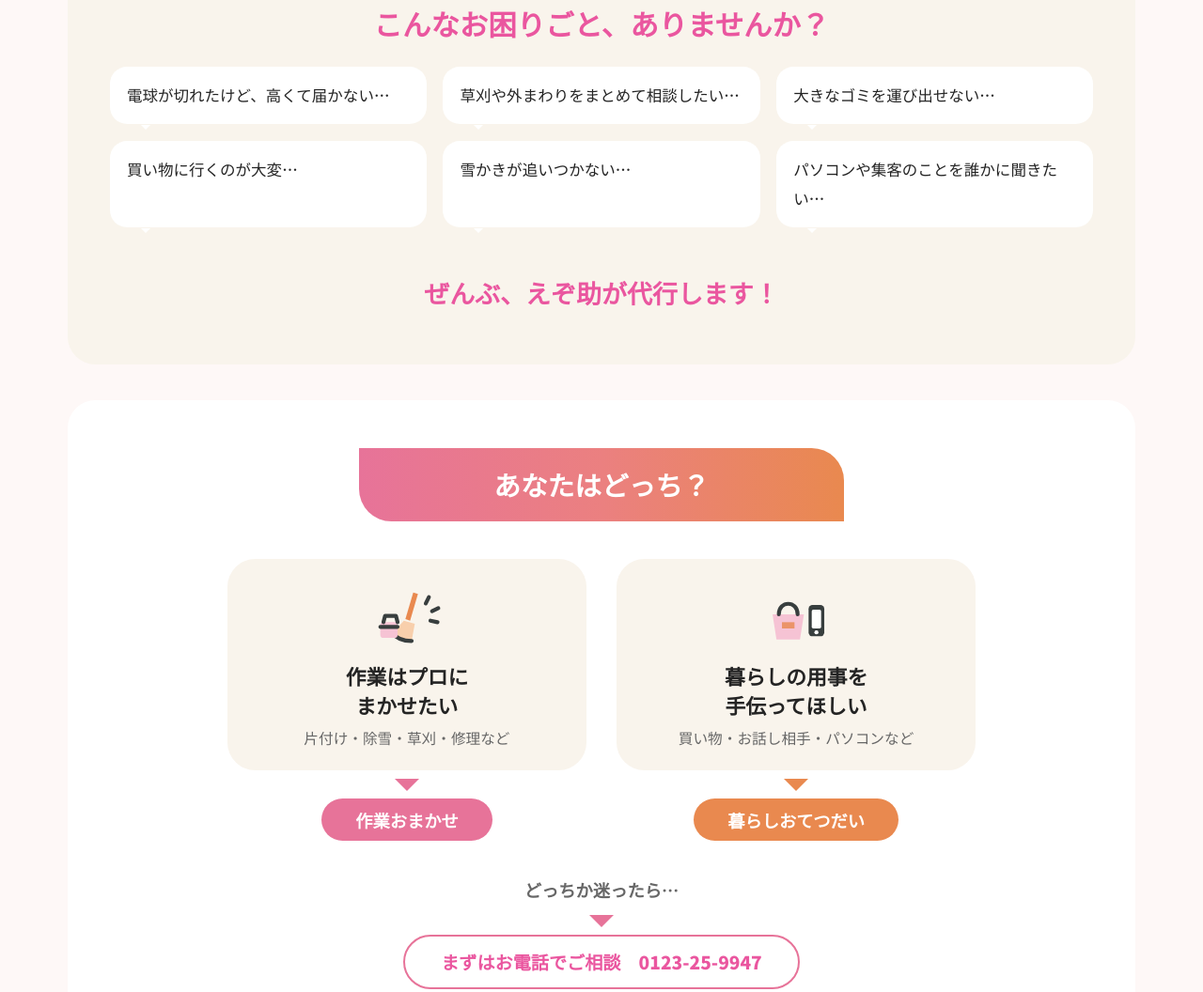
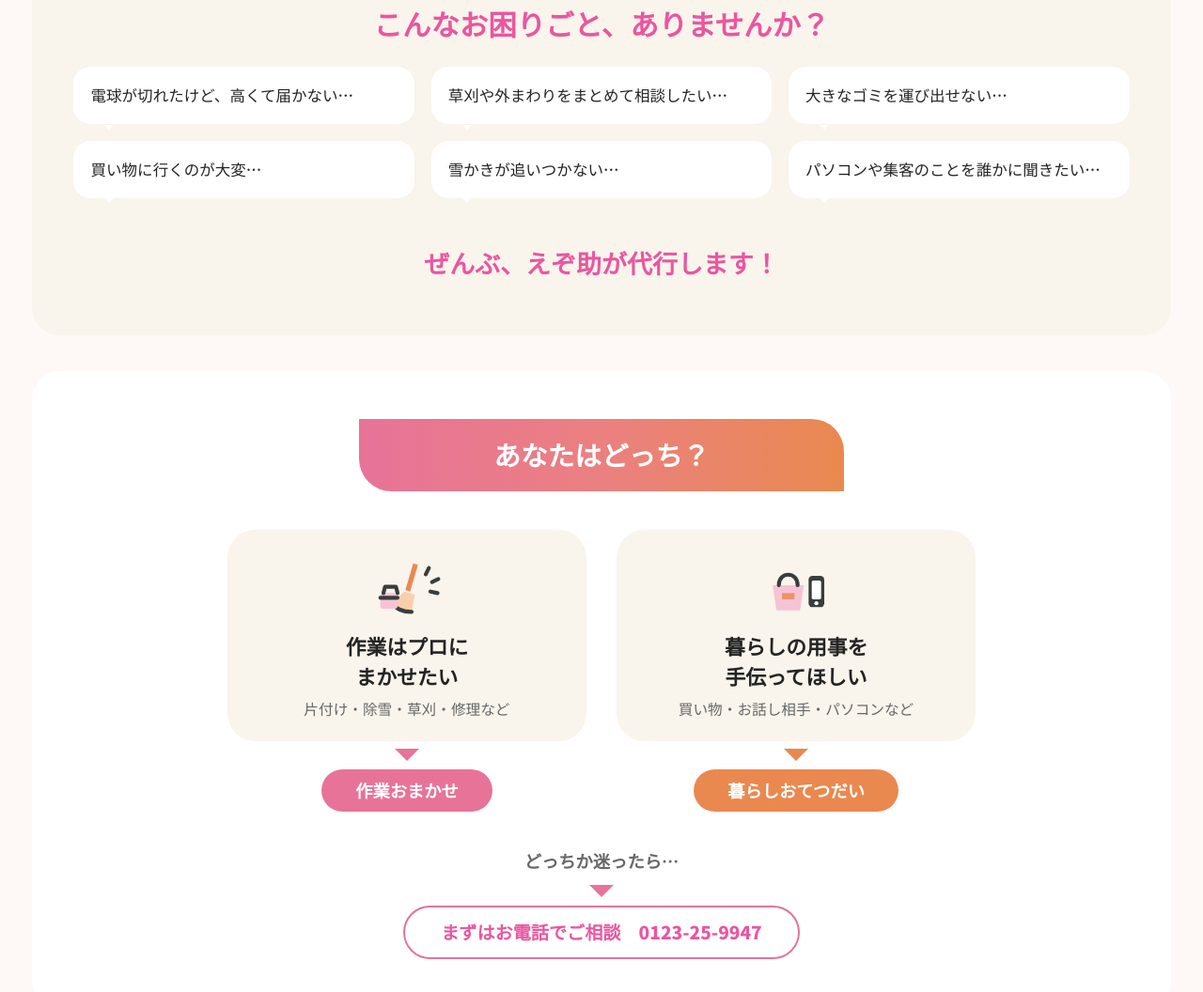
Before and after one commit to ob198-cpu/hyakutake-benriya, a plain HTML site: page daiko/index.html in a window 1280 px wide. Shown: the part 839-1895 px from the top of the page at 94% size. Drawn offline with Linux system fonts and the light colour scheme.

Commit message:
代行LP: 左右余白を半減（コンテンツ幅1200→1560px）
Co-Authored-By: Claude Fable 5 <noreply@anthropic.com>

```diff
--- a/daiko/index.html
+++ b/daiko/index.html
@@ -8,7 +8,7 @@
 <link rel="preconnect" href="https://fonts.googleapis.com" />
 <link rel="preconnect" href="https://fonts.gstatic.com" crossorigin />
 <link href="https://fonts.googleapis.com/css2?family=Noto+Sans+JP:wght@400;500;600;700;900&display=swap" rel="stylesheet" />
-<link rel="stylesheet" href="lp.css?v=4" />
+<link rel="stylesheet" href="lp.css?v=5" />
 </head>
 <body>
 
--- a/daiko/lp.css
+++ b/daiko/lp.css
@@ -85,9 +85,9 @@ a { color: var(--magenta); }
 
 /* ---------- 中央カラム（適切な余白を確保） ---------- */
 .col {
-  max-width: 1200px;
+  max-width: min(1560px, calc(100% - 2 * clamp(16px, 12vw - 120px, 180px)));
   margin: 0 auto;
-  padding: 2em clamp(16px, 2.5vw, 32px) 1em;
+  padding: 2em 0 1em;
 }
 
 /* ---------- セクション面 ---------- */
```
